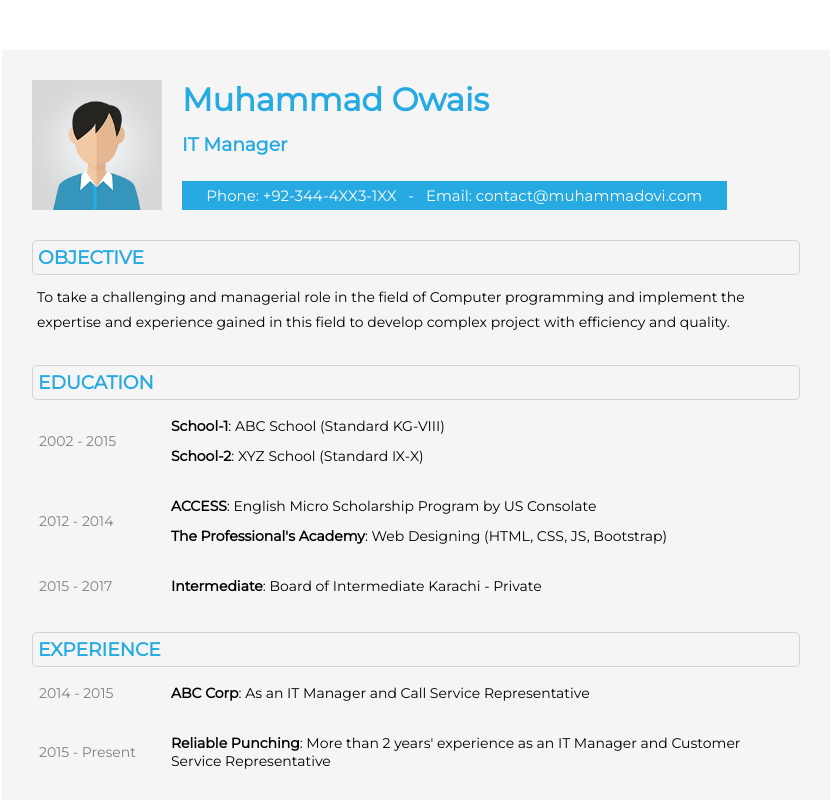
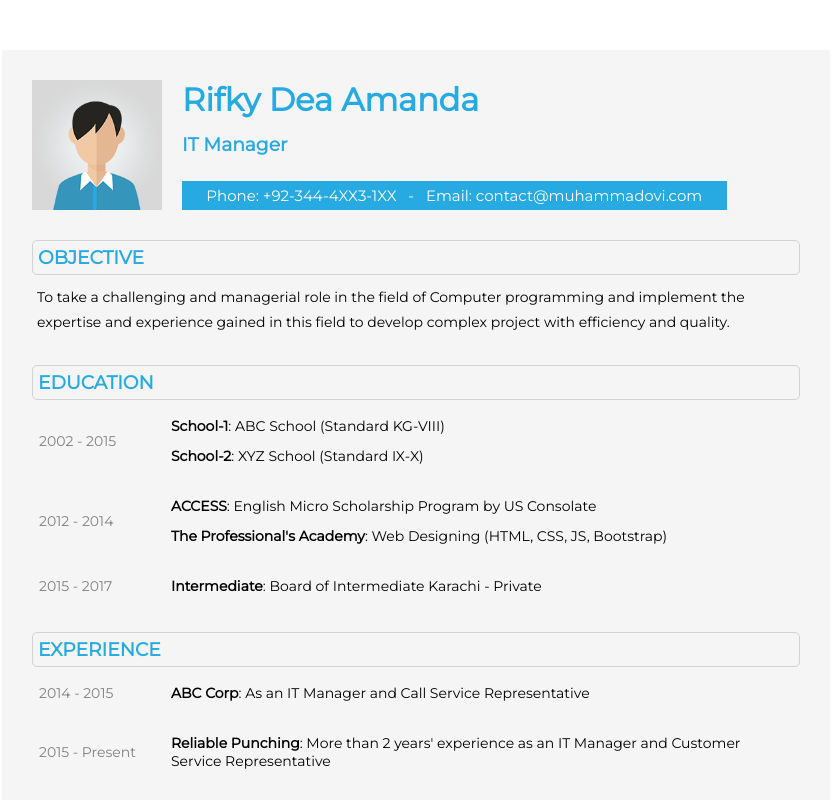
Before and after one commit to 045030883/rifkydeaamanda.github.io, a plain HTML site: page index.html in a window 1280 px wide. Shown: the top 800 px of the page, without its empty margins (224-1055 px from the left). Drawn offline with Linux system fonts and the light colour scheme.

Commit message:
Update index.html

```diff
--- a/index.html
+++ b/index.html
@@ -12,7 +12,8 @@
     <div class="photo-and-name">
         <img src="profile.png" class="photo" alt="Profile Picture">
         <div class="contact-info-box">
-            <h1 class="name">Muhammad Owais</h1>
+            <h1 class="name">Rifky Dea Amanda
+</h1>
             <br>
             <h3 class="job-title">IT Manager</h3>
             <p class="contact-details">Phone: +92-344-4XX3-1XX &nbsp; - &nbsp; Email: contact@muhammadovi.com</p>
```
